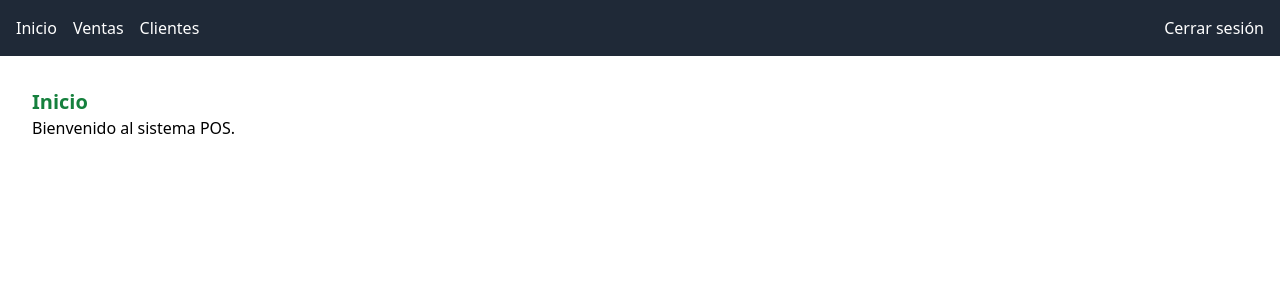
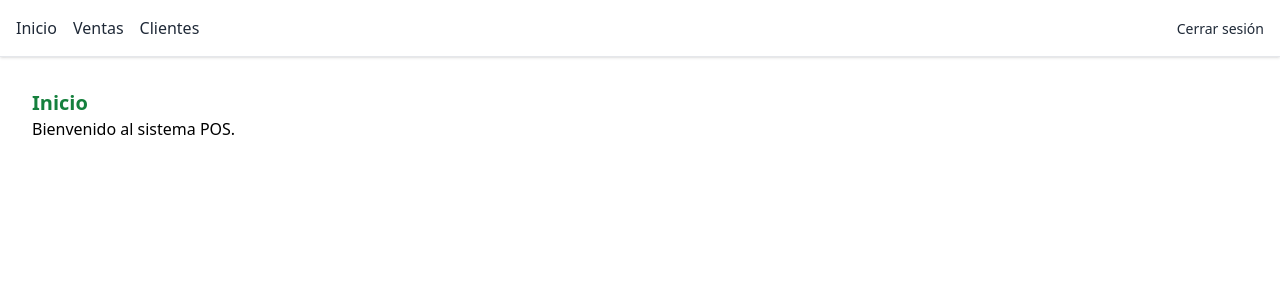
Before and after one commit to gabyreload1983/pos-front, a React (Vite) app: page / in a window 1280 px wide. Shown: the top 300 px of the page. Built offline with nearby package versions, Linux system fonts and the light colour scheme; no server answers; sample sign-in values are in the browser's storage.

Commit message:
styling navbar

```diff
--- a/src/components/Navbar.jsx
+++ b/src/components/Navbar.jsx
@@ -2,22 +2,34 @@ import { Link } from "react-router-dom";
 import { useAuth } from "@/context/AuthContext";
 
 export default function Navbar() {
-  const { isAuthenticated, logout, user } = useAuth();
+  const { isAuthenticated, logout } = useAuth();
 
   return (
-    <nav className="bg-gray-800 p-4 text-white flex gap-4 justify-between">
+    <nav className="bg-white border-b border-gray-200 p-4 text-gray-800 shadow flex justify-between items-center">
       <div className="flex gap-4">
-        <Link to="/">Inicio</Link>
-        {isAuthenticated && <Link to="/ventas">Ventas</Link>}
-        {isAuthenticated && <Link to="/clientes">Clientes</Link>}
+        <Link to="/" className="hover:text-blue-600">
+          Inicio
+        </Link>
+        {isAuthenticated && (
+          <>
+            <Link to="/ventas" className="hover:text-blue-600">
+              Ventas
+            </Link>
+            <Link to="/clientes" className="hover:text-blue-600">
+              Clientes
+            </Link>
+          </>
+        )}
       </div>
       <div>
         {isAuthenticated ? (
-          <button onClick={logout} className="hover:underline">
+          <button onClick={logout} className="hover:underline text-sm">
             Cerrar sesión
           </button>
         ) : (
-          <Link to="/login">Login</Link>
+          <Link to="/login" className="hover:text-blue-600">
+            Login
+          </Link>
         )}
       </div>
     </nav>
```
